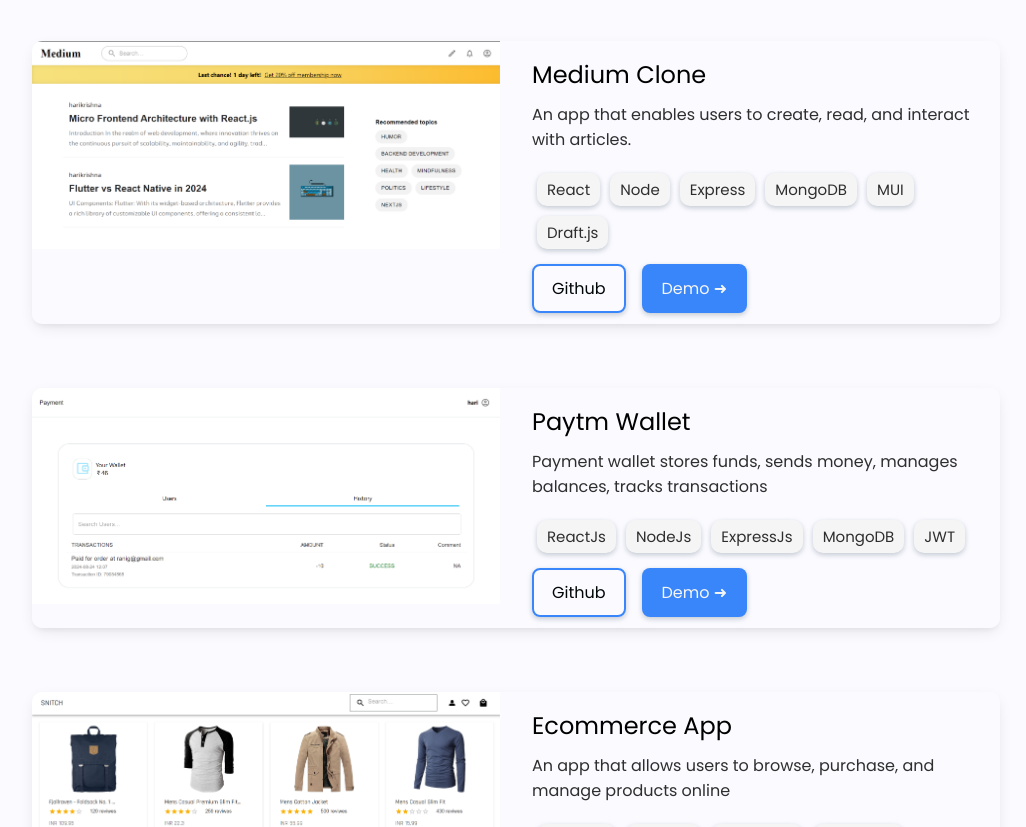
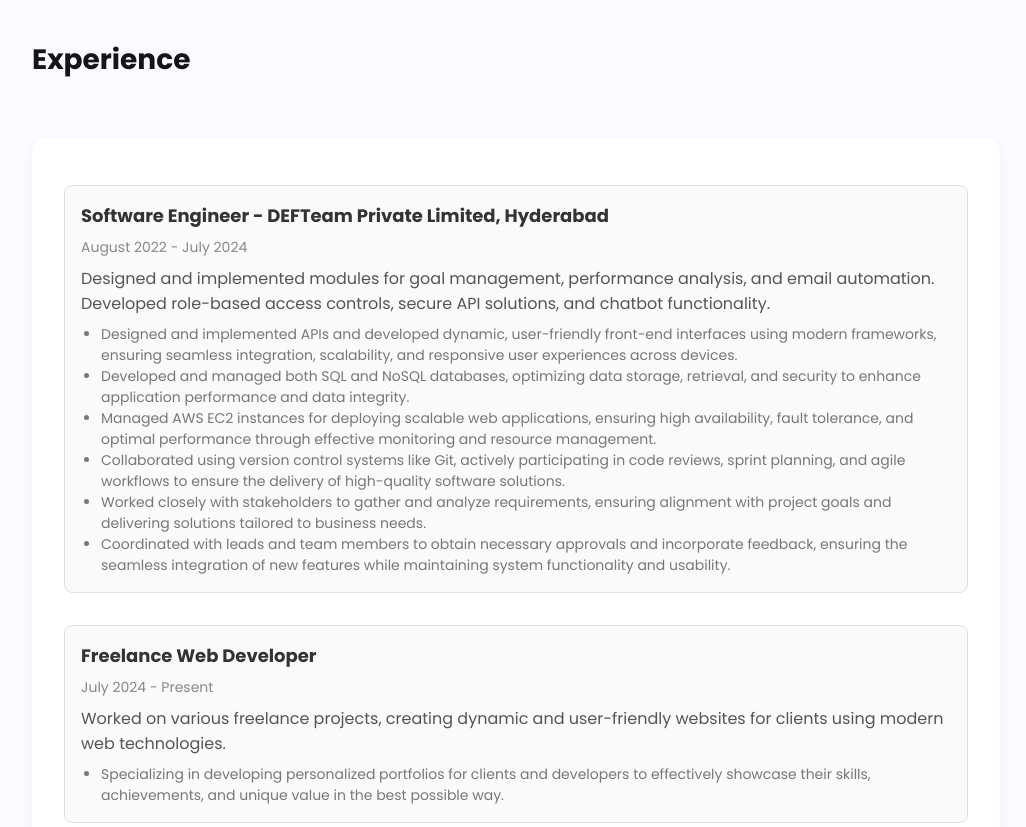
Before and after one commit to itsmehk8333/hk-portfolio, a React (Create React App) app: page / in a window 1280 px wide. Shown: the part 900-1727 px from the top of the page, without its empty margins (124-1150 px from the left). Built offline with nearby package versions, Linux system fonts and the light colour scheme.

Commit message:
added the experience to the portfolio

```diff
--- /dev/null
+++ b/src/components/Experience/Experience.jsx
@@ -0,0 +1,111 @@
+import React from "react";
+import ScrollAnimation from "react-animate-on-scroll";
+import styled from "@emotion/styled";
+
+export const ExperienceContainer = styled.div`
+  margin-top: 5rem;
+`;
+
+export const ExperienceCard = styled.div`
+  margin-bottom: 2rem;
+  padding: 1rem;
+  border: 1px solid #e0e0e0;
+  border-radius: 8px;
+  background-color: #fafafa;
+`;
+
+export const ExperienceTitle = styled.h3`
+  font-size: 18px;
+  font-weight: bold;
+  margin-bottom: 0.5rem;
+  color: #333;
+`;
+
+export const ExperienceDetails = styled.p`
+  font-size: 16px;
+  margin-bottom: 0.5rem;
+  color: #555;
+`;
+
+export const ExperienceTasks = styled.ul`
+  font-size: 14px;
+  color: #777;
+  padding-left: 20px;
+  list-style-type: disc;
+`;
+
+export const ExperienceDate = styled.p`
+  font-size: 14px;
+  color: #888;
+  margin-bottom: 0.5rem;
+`;
+
+const experiences = [
+  {
+    title: "Software Engineer - DEFTeam Private Limited, Hyderabad",
+    dateRange: "August 2022 - July 2024",
+    details: "Designed and implemented modules for goal management, performance analysis, and email automation. Developed role-based access controls, secure API solutions, and chatbot functionality.",
+    tasks:[
+      "Designed and implemented APIs and developed dynamic, user-friendly front-end interfaces using modern frameworks, ensuring  seamless integration, scalability, and responsive user experiences across devices.",
+      "Developed and managed both SQL and NoSQL databases, optimizing data storage, retrieval, and security to enhance  application performance and data integrity. ",
+      "Managed AWS EC2 instances for deploying scalable web applications, ensuring high availability, fault tolerance, and optimal  performance through effective monitoring and resource management. ",
+      "Collaborated using version control systems like Git, actively participating in code reviews, sprint planning, and agile workflows to  ensure the delivery of high-quality software solutions.",
+      "Worked closely with stakeholders to gather and analyze requirements, ensuring alignment with project goals and delivering solutions tailored to business needs. ",
+      "Coordinated with leads and team members to obtain necessary approvals and incorporate feedback, ensuring the seamless  integration of new features while maintaining system functionality and usability. "
+    ],
+  },
+  {
+    title: "Freelance Web Developer",
+    dateRange: "July 2024 - Present",
+    details: "Worked on various freelance projects, creating dynamic and user-friendly websites for clients using modern web technologies.",
+    tasks: [
+
+      "Specializing in developing personalized portfolios for clients and developers to effectively showcase their skills, achievements, and unique value in the best possible way."
+    ],
+  },
+];
+
+function Experience() {
+  return (
+    <>
+      <svg
+        height="100%"
+        width="100%"
+        id="svg"
+        viewBox="0 0 1440 400"
+        xmlns="http://www.w3.org/2000/svg"
+      >
+        <path
+          d="M 0,400 C 0,400 0,200 0,200 C 114.35714285714289,156.53571428571428 228.71428571428578,113.07142857142858 351,131 C 473.2857142857142,148.92857142857142 603.4999999999998,228.25 713,248 C 822.5000000000002,267.75 911.2857142857144,227.92857142857142 1029,210 C 1146.7142857142856,192.07142857142858 1293.3571428571427,196.03571428571428 1440,200 C 1440,200 1440,400 1440,400 Z"
+          stroke="none"
+          strokeWidth="0"
+          fill="#151418ff"
+          transform="rotate(-180 720 200)"
+        ></path>
+      </svg>
+      <ExperienceContainer id="experience">
+        <div className="Container">
+          <div className="SectionTitle">Experience</div>
+          <div className="BigCard">
+            {experiences.map((exp, index) => (
+              <ScrollAnimation animateIn="fadeInLeft" key={index}>
+                <ExperienceCard>
+                  <ExperienceTitle>{exp.title}</ExperienceTitle>
+                  <ExperienceDate>{exp.dateRange}</ExperienceDate>
+                  <ExperienceDetails>{exp.details}</ExperienceDetails>
+                  <ExperienceTasks>
+                    {exp.tasks.map((task, i) => (
+                      <li key={i}>{task}</li>
+                    ))}
+                  </ExperienceTasks>
+                </ExperienceCard>
+              </ScrollAnimation>
+            ))}
+          </div>
+        </div>
+      </ExperienceContainer>
+    </>
+  );
+}
+
+export default Experience;
--- a/src/components/Projects/Projects.js
+++ b/src/components/Projects/Projects.js
@@ -3,21 +3,7 @@
 function Projects() {
   return (
     <>
-      <svg
-        height="100%"
-        width="100%"
-        id="svg"
-        viewBox="0 0 1440 400"
-        xmlns="http://www.w3.org/2000/svg"
-      >
-        <path
-          d="M 0,400 C 0,400 0,200 0,200 C 114.35714285714289,156.53571428571428 228.71428571428578,113.07142857142858 351,131 C 473.2857142857142,148.92857142857142 603.4999999999998,228.25 713,248 C 822.5000000000002,267.75 911.2857142857144,227.92857142857142 1029,210 C 1146.7142857142856,192.07142857142858 1293.3571428571427,196.03571428571428 1440,200 C 1440,200 1440,400 1440,400 Z"
-          stroke="none"
-          strokeWidth="0"
-          fill="#151418ff"
-          transform="rotate(-180 720 200)"
-        ></path>
-      </svg>
+
       <div className="ProjectWrapper" id="projects">
         <div className="Container">
           <div className="SectionTitle">Projects</div>
--- a/src/index.css
+++ b/src/index.css
@@ -156,7 +156,7 @@
   margin-bottom: 3.5rem;
 }
 .ProjectWrapper {
-  margin-top: -1rem;
+  margin-top: 3rem;
 }
 
 
--- a/src/pages/Home.js
+++ b/src/pages/Home.js
@@ -6,10 +6,12 @@
 import Footer from "../components/Footer/Footer";
 import FixSocialIcon from "../components/SocialIcon/FixSocialIcon";
 import ScrollToTop from "../components/SocialIcon/ScrollToTop";
+import Experience from "../components/Experience/Experience";
 function Home() {
   return (
     <>
       <Hero />
+      <Experience />
       <Projects />
       <About />
       <Contact />
```
